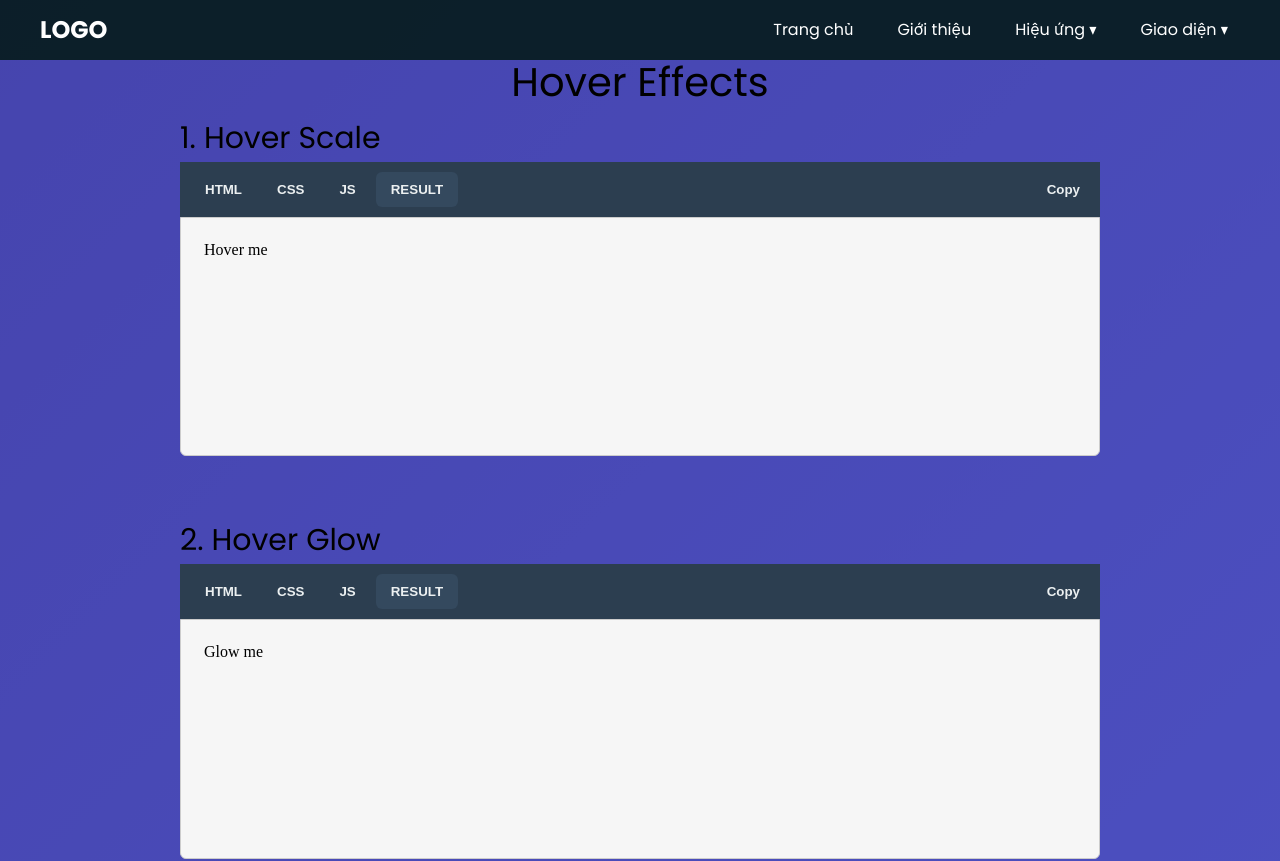
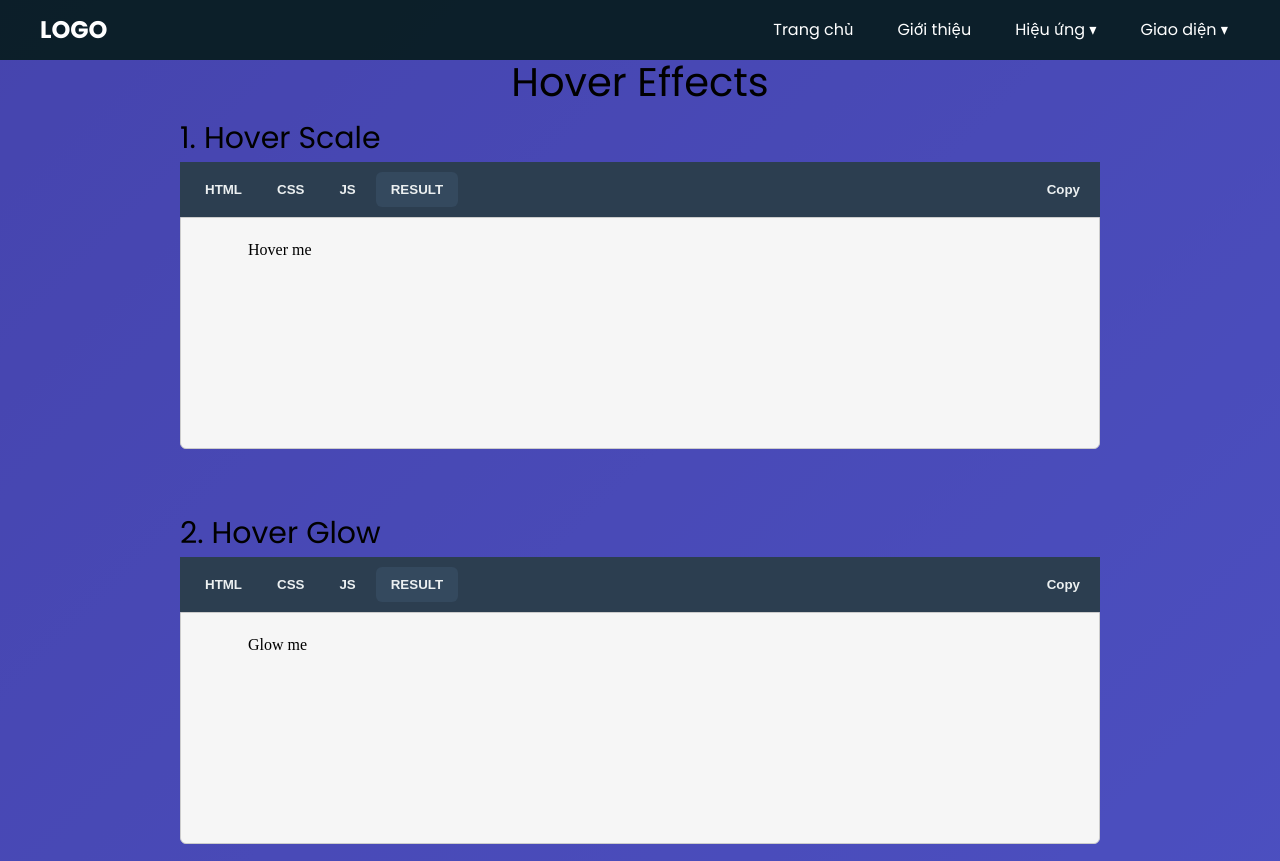
Before and after one commit to PhanVinh09/My-effects-library, a Vue app: page /effect/hover in a window 1280 px wide. Shown: the top 861 px of the page. Built offline with nearby package versions, Linux system fonts and the light colour scheme.

Commit message:
content alignment

```diff
--- a/src/components/effects/EffectTabs.vue
+++ b/src/components/effects/EffectTabs.vue
@@ -257,6 +257,9 @@ export default {
 }
 
 .tab-content_result {
+  display: flex;
+  justify-content: center;
+  align-items: center;
   background: #f6f6f6;
   padding: 15px;
   border: 1px solid #ccc;
@@ -269,8 +272,10 @@ export default {
 
 iframe {
   width: 100%;
+  max-width: 800px;
   height: 200px;
   border: none;
+  display: block;
 }
 
 .toast {
```
